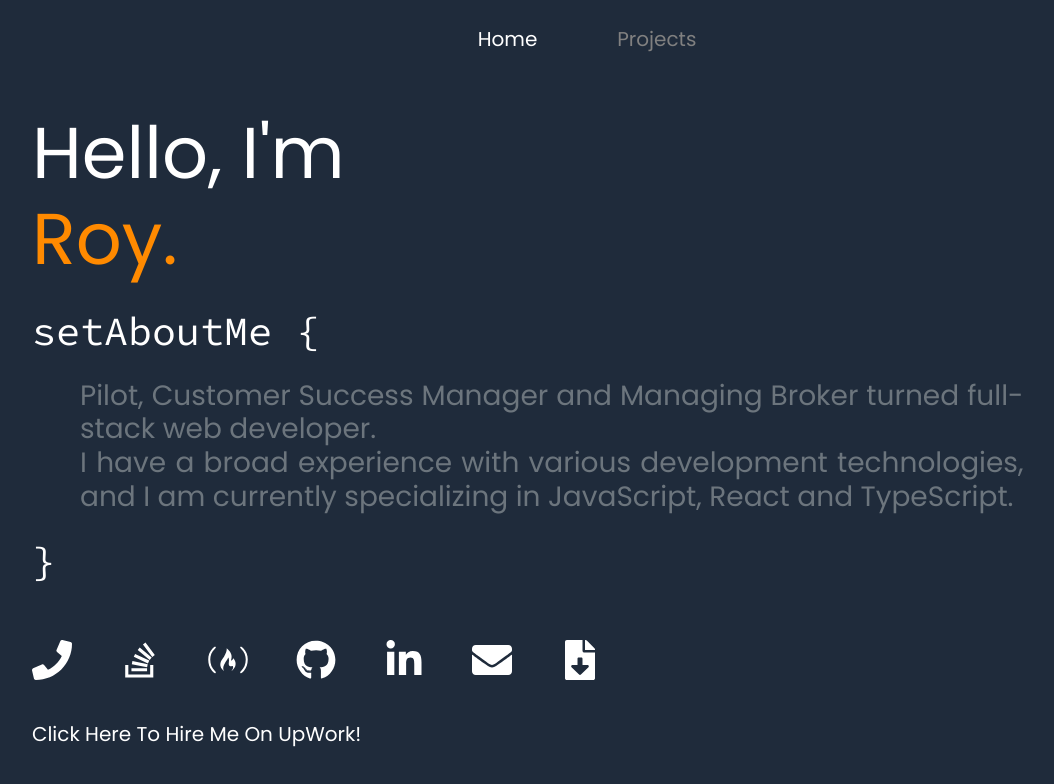
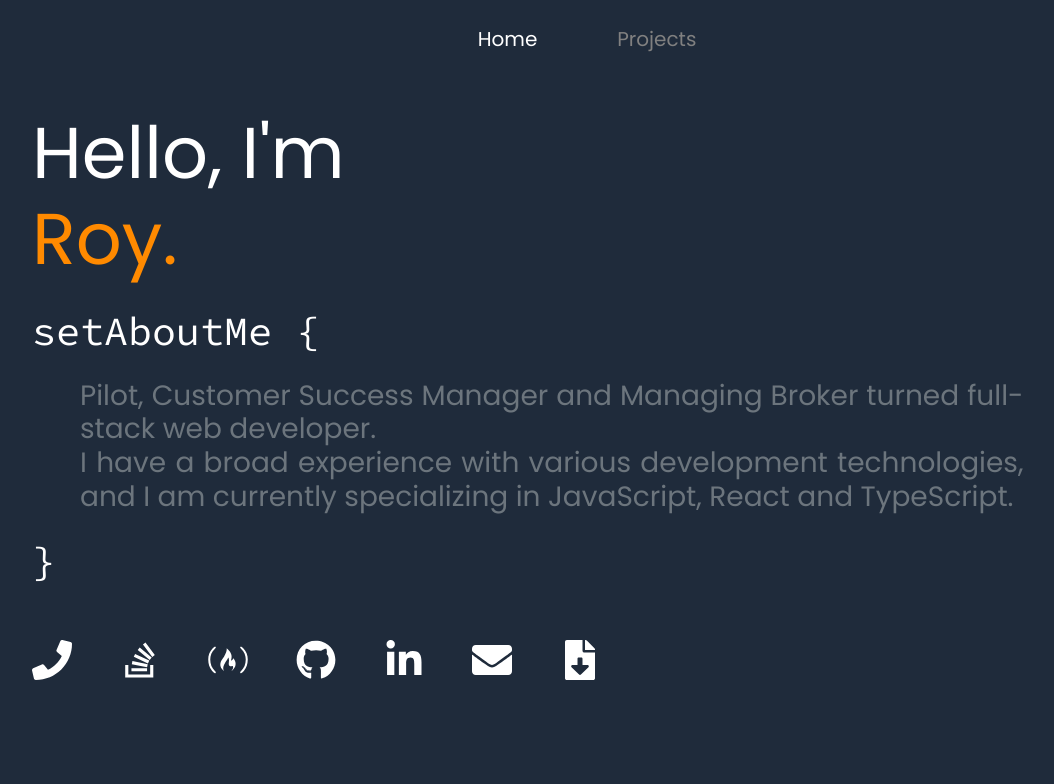
Before and after one commit to roydaly/portfolio-v2, a Gatsby site: page / in a window 1280 px wide. Shown: the whole page, without its empty margins (53-1107 px from the left). Built offline with nearby package versions, Linux system fonts and the light colour scheme; Gatsby itself is replaced by a stand-in of ours.

```diff
--- a/src/components/info.js
+++ b/src/components/info.js
@@ -50,8 +50,6 @@
           <File />
         </a>
       </div>
-      <br></br>
-      <a className="mr-5 icon" href="https://www.upwork.com/fl/roydaly" target="_blank" rel="noopener noreferrer" style={{textDecoration: 'none'}}> Click Here To Hire Me On UpWork! </a>
     </div>
 
   )
```
